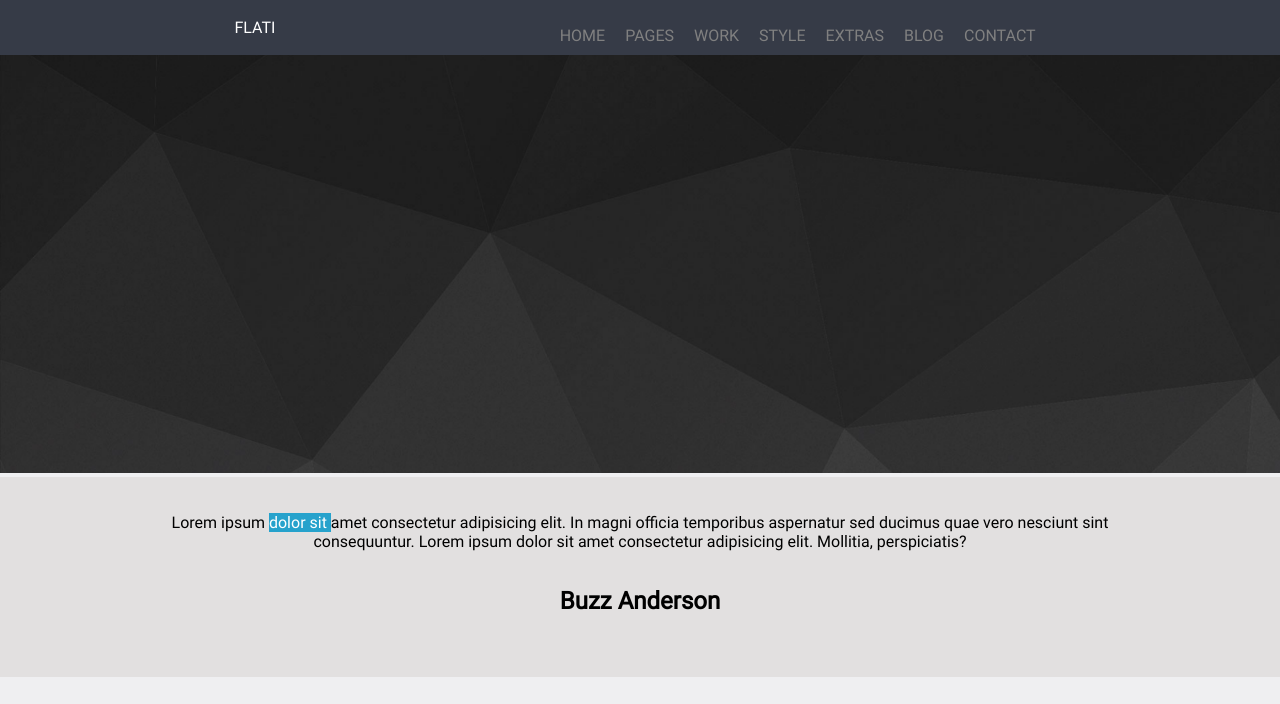
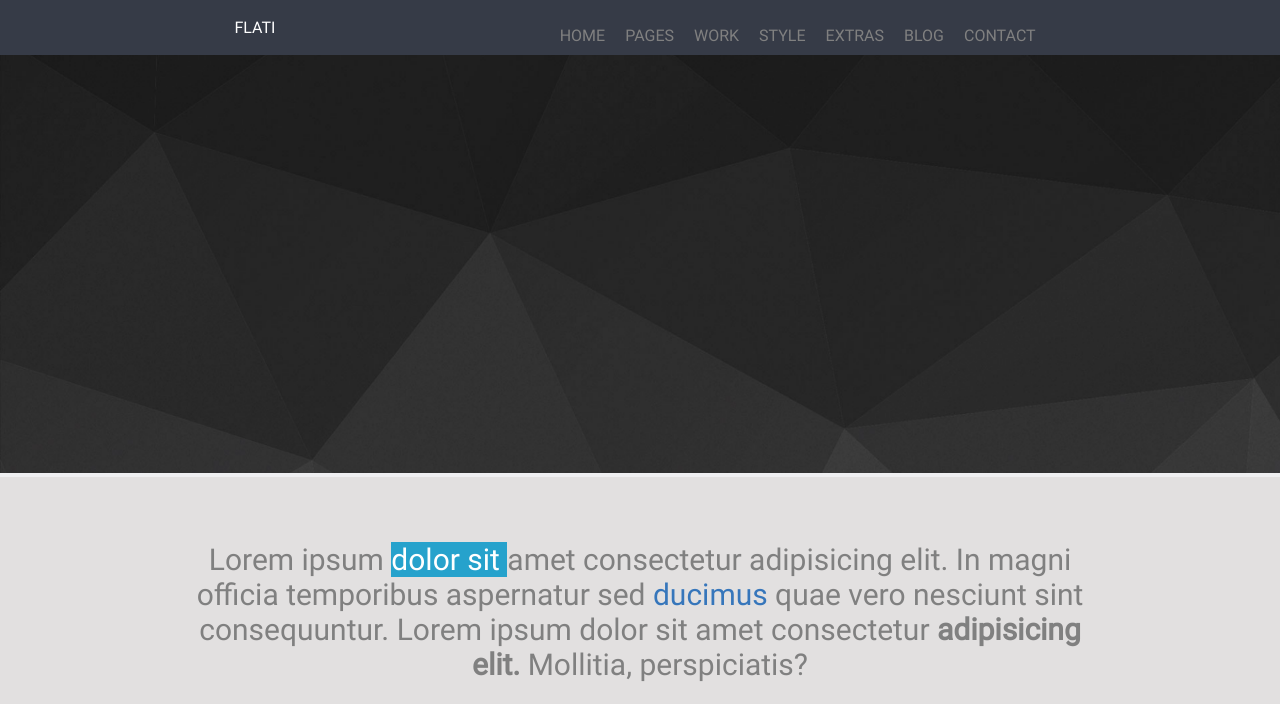
Before and after one commit to JamilaaH/html-sass-flati-siteweb, a website: page index.html in a window 1280 px wide. Shown: the top 704 px of the page. Drawn offline with Linux system fonts and the light colour scheme.

Commit message:
correction

```diff
--- a/index.html
+++ b/index.html
@@ -34,16 +34,14 @@
 
     <!-- section 1 -->
 
-    <section class="section1">
-        <div>
-            <p>Lorem ipsum <span class="surligne">dolor sit </span>amet consectetur adipisicing elit. In magni officia
-                temporibus aspernatur sed <span class="gras-bleu">ducimus</span> quae vero nesciunt sint consequuntur.
-                Lorem
-                ipsum dolor sit amet consectetur <span class="gras-grey"> adipisicing elit. </span> Mollitia,
-                perspiciatis?
-            </p>
-            <h2>Buzz Anderson</h2>
-        </div>
+    <section class="citation">
+        <h1>Lorem ipsum <span>dolor sit </span>amet consectetur adipisicing elit. In magni officia
+            temporibus aspernatur sed <span>ducimus</span> quae vero nesciunt sint consequuntur.
+            Lorem
+            ipsum dolor sit amet consectetur <span> adipisicing elit. </span> Mollitia,
+            perspiciatis?
+        </h1>
+        <h2>Buzz Anderson</h2>
     </section>
 
 
--- /dev/null
+++ b/src/sass/modules/_citation.sass
@@ -0,0 +1,17 @@
+.citation
+    background-color: $colorBeige
+    text-align: center
+    padding: 40px 15%
+    h1
+        color: grey
+        font-size: 30px
+        font-weight: lighter
+        span
+            &:first-of-type
+                background-color:#26A2CC
+                color: white
+
+            &:nth-of-type(2)
+                color: $colorActive
+            &:last-of-type
+                font-weight: bold
--- a/src/sass/modules/_footer.sass
+++ b/src/sass/modules/_footer.sass
@@ -12,6 +12,8 @@ footer
     .contenu
         color: white
         text-align: center
+        p
+            line-height: 250%
 
         h1
             font-size: 18px
--- /dev/null
+++ b/src/sass/modules/_reset.sass
@@ -0,0 +1,6 @@
+body
+    margin: 0
+    background-color: #EFEFF1
+    font-family: 'roboto-regular'
+
+.active
--- a/src/sass/modules/_section1.sass
+++ /dev/null
@@ -1,18 +0,0 @@
-.section1
-    background-color: $colorBeige
-    height: 200px
-    div
-        display: flex
-        flex-direction: column
-        align-items: center
-        justify-content: center
-        padding: 20px
-        margin-left: 10%
-        margin-right: 10%
-        p
-            font-family: "roboto-regular"
-            text-align: center
-
-            .surligne
-                background-color:#26A2CC
-                color: white
--- a/src/sass/modules/_section3.sass
+++ b/src/sass/modules/_section3.sass
@@ -5,12 +5,17 @@
     margin: 40px 10%
 
     .contenu
-        button
-            background-color: $colorButton
-            padding: 13px
-            border: 0
-            color: white
-            border-radius: 10px
+            color: grey
+            button
+                background-color: $colorButton
+                padding: 13px
+                border: 0
+                color: white
+                border-radius: 10px
+
+            p
+                &:last-of-type
+                    font-weight: bold
 
     .portfolio
         margin-left: 15px
--- a/src/sass/modules/_style.sass
+++ b/src/sass/modules/_style.sass
@@ -1,6 +1,6 @@
 @import ./_reset
 @import ./_header
-@import ./_section1
+@import ./_citation
 @import ./_section2
 @import ./_section3
 @import ./_footer
```
Also changed, not shown: public/css/app.css.
